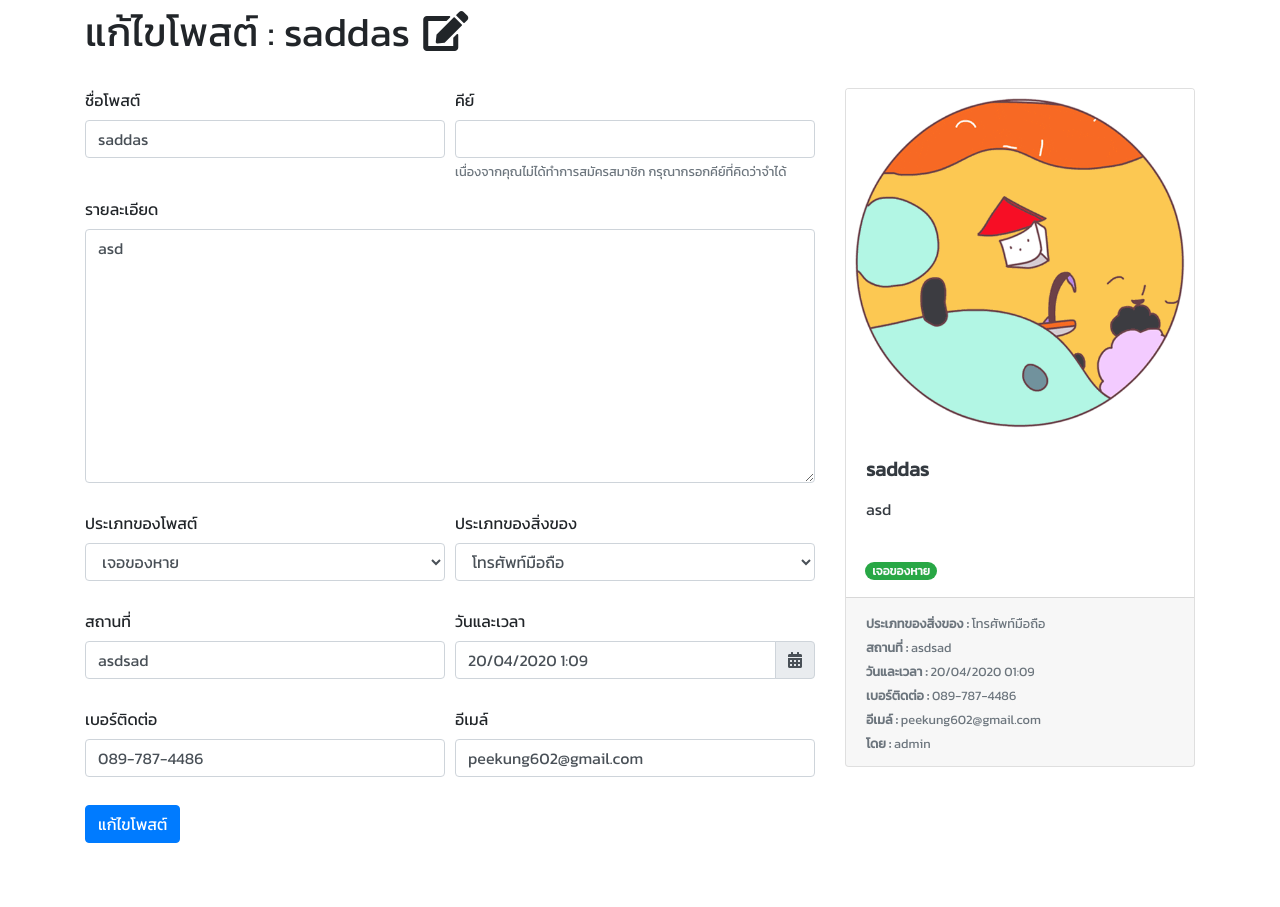
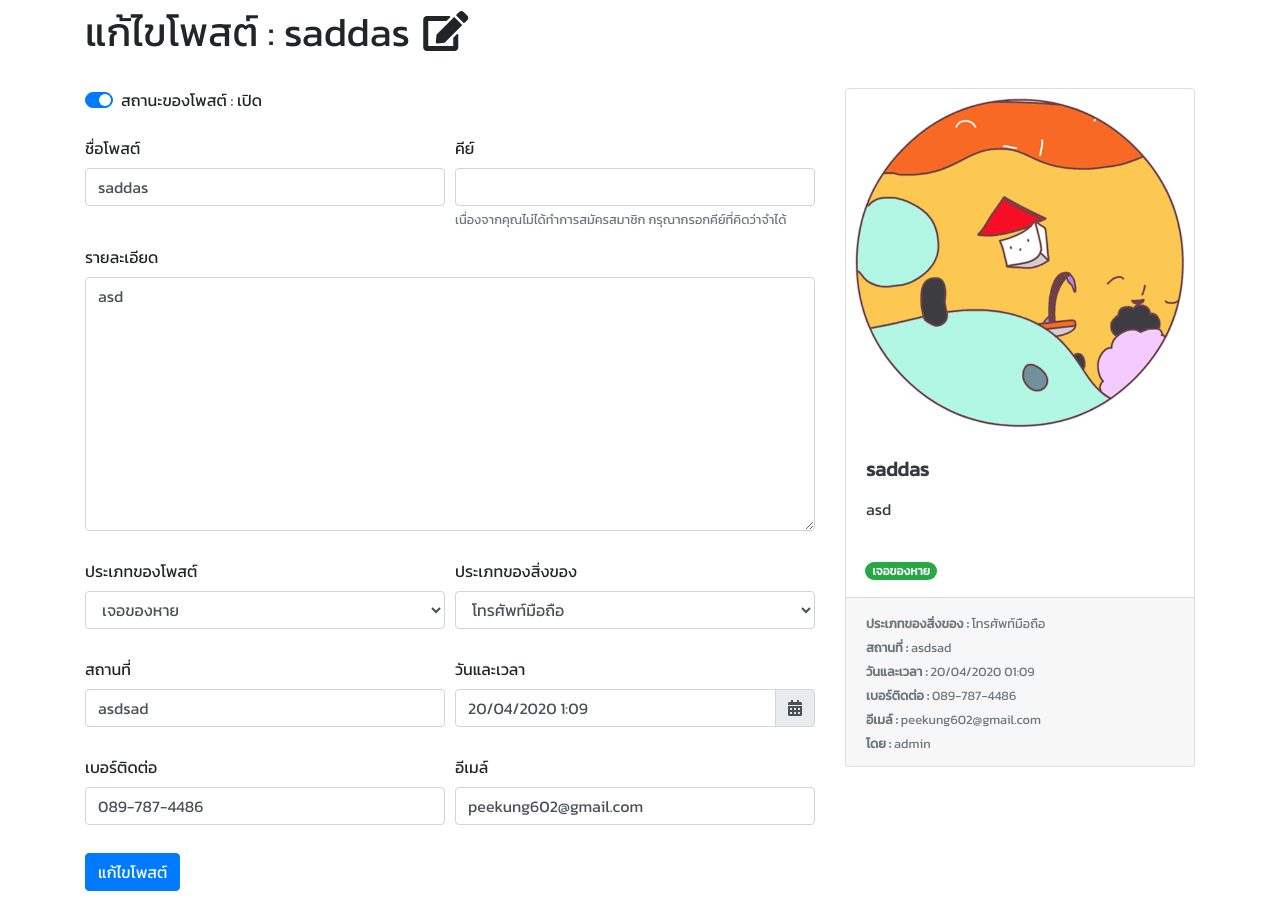
Before and after one commit to peetck/lost-and-found, a Django app: page /edit_post/11/ in a window 1280 px wide. Shown: the part 75-982 px from the top of the page. Before the commit the page ends 918 px from the top, so only its background shows below. Run offline with Django 3.2, Linux system fonts and the light colour scheme; data comes from the database, SQL or seed files in the repository; both versions use the stored data as it was after the commit; some libraries are stand-ins or nearby versions.

Commit message:
update toggle

```diff
--- a/lost-and-found/posts/templates/edit_post.html
+++ b/lost-and-found/posts/templates/edit_post.html
@@ -21,6 +21,17 @@
                                 {{ key_error }}
                             {% endif %}
                                 {% csrf_token %}
+                                {% if post.is_active == True %}
+                               <div class="custom-control custom-switch">
+                                    <input type="checkbox" class="custom-control-input" id="ifTrue" value="True" checked>
+                                    <label class="custom-control-label" for="ifTrue">สถานะของโพสต์ : เปิด</label>
+                                </div><br>
+                            {% else %}
+                            <div class="custom-control custom-switch">
+                                    <input type="checkbox" class="custom-control-input" id="ifTrue" value="True" disabled >
+                                    <label class="custom-control-label" for="ifTrue">สถานะของโพสต์ : โพสต์ปิดแล้ว</label>
+                                </div><br>
+                            {% endif %}
                                 <div class="form-row">
                                     {% for each_form in form %}
                                         <div class="form-group {% if forloop.counter0 == 1 %} col-md-12 {% else %} col-md-6 {% endif %} mb-4">
--- a/lost-and-found/posts/views.py
+++ b/lost-and-found/posts/views.py
@@ -100,7 +100,15 @@ class EditPostView(View):
 
     def post(self, request, post_id):
 
+
+
         get_post = Post.objects.get(id=post_id)
+        if request.POST.get('ifTrue'):
+            get_post.is_active = True
+            get_post.save()
+        else:
+            get_post.is_active = False
+            get_post.save()
         form = PostForm(request.POST, instance=get_post)
 
         if form.is_valid():
```
Also changed, not shown: lost-and-found/db.sqlite3, lost-and-found/media/posts/Väderstad-introduces-AR-to-the-farming-industry.jpg (added).
